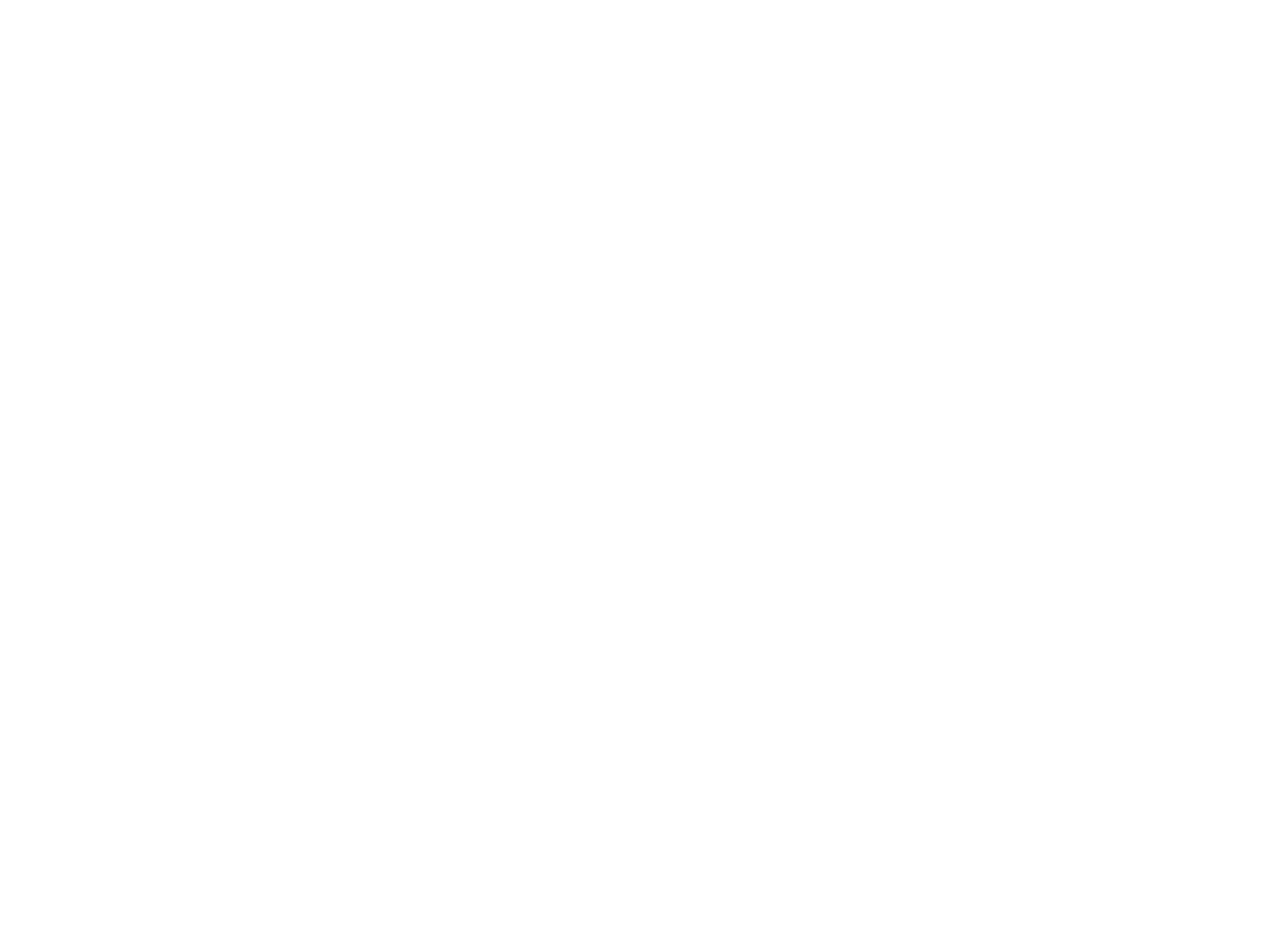
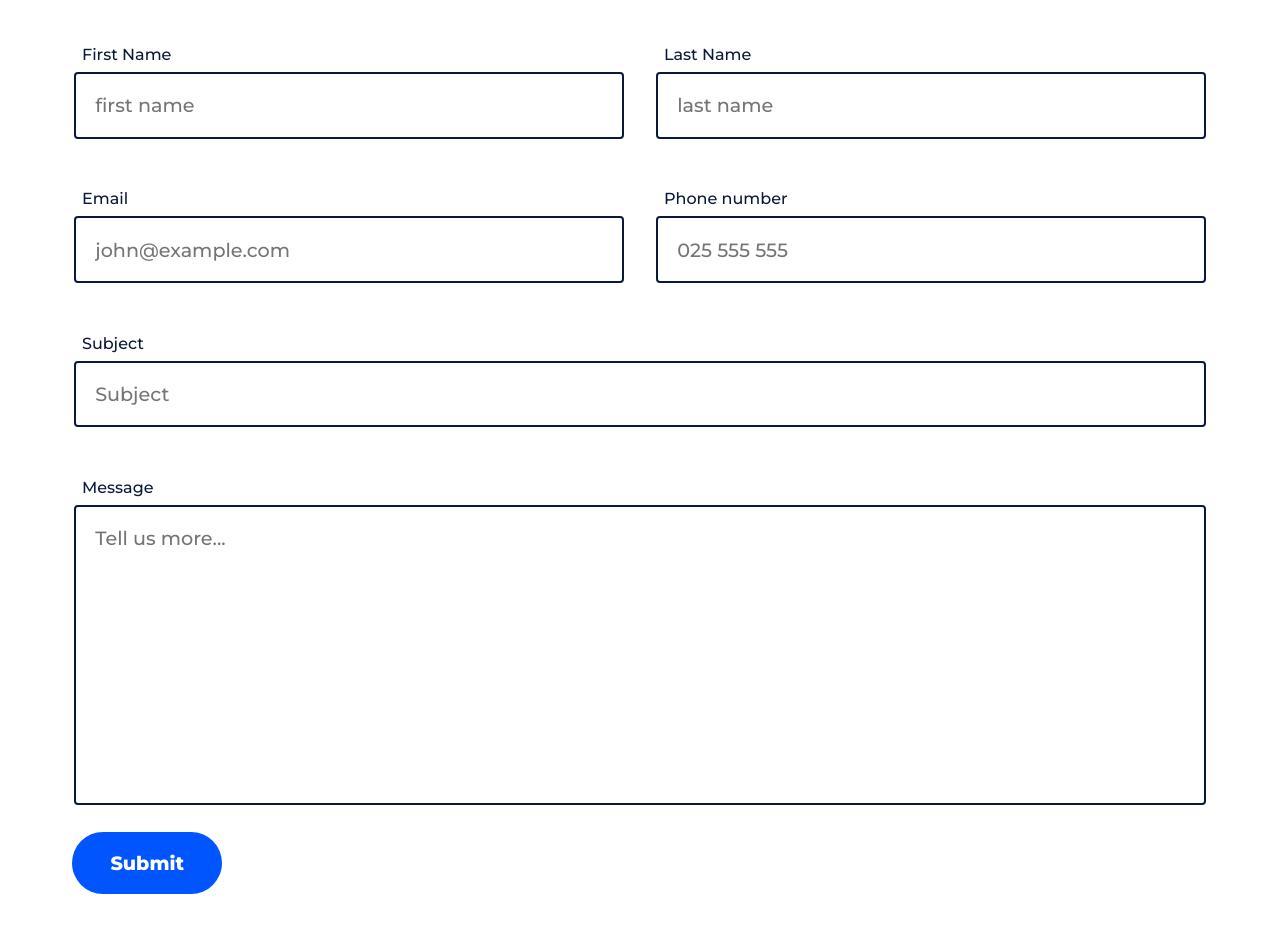
Before and after one commit to caedanl/datacom, a React (Create React App) app in the folder client/: page / in a window 1280 px wide. Shown: the part 400-1326 px from the top of the page. Before the commit the page ends 800 px from the top, so only its background shows below. Built offline with nearby package versions, Linux system fonts and the light colour scheme.

Commit message:
Added Form component and styling

```diff
--- a/client/package.json
+++ b/client/package.json
@@ -8,6 +8,7 @@
     "@testing-library/user-event": "^12.8.3",
     "react": "^17.0.2",
     "react-dom": "^17.0.2",
+    "react-hook-form": "^7.20.4",
     "react-scripts": "4.0.3",
     "web-vitals": "^1.1.2"
   },
--- a/client/src/App.css
+++ b/client/src/App.css
@@ -2,7 +2,7 @@
 
 :root {
    --light-gray: #dadada;
-   --superlight-grey: #f0f0f0;
+   --superlight-gray: #f0f0f0;
    --dark-blue: #0a1839;
    --blue: #0055ff;
 }
--- a/client/src/App.js
+++ b/client/src/App.js
@@ -15,10 +15,10 @@
 
 function App() {
 
-   const handlReq = () => {
-      axios.post("/api/contact")
-         .then(res => console.log(res.data))
-   }
+   // const handlReq = () => {
+   //    axios.post("/api/contact")
+   //       .then(res => console.log(res.data))
+   // }
 
    const navigationItems = ['solutions', 'industries', 'discover', 'about us', 'careers']
 
--- a/client/src/components/Body.js
+++ b/client/src/components/Body.js
@@ -1,4 +1,5 @@
 import '../styles/Body.css'
+import Form from './Form';
 
 const Body = () => {
 
@@ -10,7 +11,7 @@
             <p>Get in touch with us using the contact form below. Our friendly team will be in touch.</p>
          </section>
          <section>
-
+            <Form />
          </section>
       </>
    )
--- /dev/null
+++ b/client/src/components/Form.js
@@ -0,0 +1,80 @@
+import '../styles/Form.css';
+import React from 'react';
+import { useForm } from 'react-hook-form';
+
+const Form = () => {
+
+   const { register, handleSubmit, formState: { errors } } = useForm();
+
+   const onSubmit = (data) => {
+      console.log(data);
+
+   };
+
+   console.log(errors)
+
+   // const handleSubmit = () => {
+   //    console.log("")
+   // }
+
+   // console.log(watch())
+
+   return (
+      <>
+         <p>{errors.message}</p>
+         <form onSubmit={handleSubmit(onSubmit)}>
+            <fieldset>
+               <label>
+                  <span className="title">First Name</span>
+                  <input className={errors.firstName && "error"} type="text" placeholder="first name"
+                     {...register("firstName", { required: "Please provide your first name", })}
+                  />
+                  <span className="error">{(errors.firstName && errors.firstName.message)}</span>
+               </label>
+               <label>
+                  <span className="title">Last Name</span>
+                  <input type="text" placeholder="last name"
+                     {...register("lastName")}
+                  />
+               </label>
+            </fieldset>
+            <fieldset>
+               <label>
+                  <span className="title">Email</span>
+                  <input className={errors.email && "error"} type="text" placeholder="john@example.com"
+                     {...register("email", { required: "We'll need an email address to get back to you"})}
+                  />
+                  <span className="error">{(errors.email && errors.email.message)}</span>
+               </label>
+               <label>
+                  <span className="title">Phone number</span>
+                  <input type="text" placeholder="025 555 555"
+                     {...register("phone")}
+                  />
+               </label>
+            </fieldset>
+               <fieldset>
+                  <label>
+                     <span className="title">Subject</span>
+                     <input className={errors.subject && "error"} type="text" placeholder="Subject"
+                        {...register("subject", {required: "Subject needed"})}
+                     />
+                     <span className="error">{(errors.subject && errors.subject.message)}</span>
+                  </label>
+               </fieldset>
+               <fieldset>
+                  <label>
+                     <span className="title">Message</span>
+                     <textarea className={errors.messageContent && "error"} placeholder="Tell us more..."
+                        {...register("messageContent", { required: "Please tell us how we can help you", })}
+                     />
+                     <span className="error">{(errors.messageContent && errors.messageContent.message)}</span>
+                  </label>
+               </fieldset>
+            <button type="submit">Submit</button>
+         </form>
+      </>
+   )
+}
+
+export default Form;
--- a/client/src/styles/Body.css
+++ b/client/src/styles/Body.css
@@ -1,3 +1,5 @@
 section {
    padding: 2em;
+   max-width: 1200px;
+   margin: 0 auto;
 }
--- /dev/null
+++ b/client/src/styles/Form.css
@@ -0,0 +1,77 @@
+form {
+   font-family: 'Montserrat';
+}
+
+form label {
+   display: flex;
+   flex-direction: column;
+   flex: 100%;
+}
+
+form label span.title {
+   padding: 0.5em;
+   font-weight: 500;
+   color: var(--dark-blue)
+}
+
+form label input, textarea {
+   font-weight: 500;
+   padding: 1em;
+   font-size: 1.2rem;
+   outline: none;
+   border: 2px solid var(--dark-blue);
+   border-radius: 4px;
+   -webkit-border-radius: 4px;
+   -moz-border-radius: 4px;
+   -ms-border-radius: 4px;
+   -o-border-radius: 4px;
+}
+
+form label textarea {
+   height: 300px;
+   resize: none;
+}
+
+form label :is(textarea, input).error {
+   border-color: red !important;
+}
+
+form label input:focus, textarea:focus {
+   border: 2px solid var(--blue);
+   /* box-shadow: 0px 0px 10px 1px rgba(0,85,255,0.2); */
+}
+
+form label span.error {
+   padding: 0.75em 0 0 0.75em;
+   font-size: 0.9rem;
+   color: red;
+   font-style: italic;
+}
+
+form fieldset {
+   padding: 1em 0;
+   gap: 2em;
+   display: flex;
+   border: 0;
+}
+
+form button {
+   padding: 1em 2em;
+   font-size: 1.2rem;
+   background-color: var(--blue);
+   color: white;
+   font-weight: 800;
+   border-radius: 500px;
+   -webkit-border-radius: 500px;
+   -moz-border-radius: 500px;
+   -ms-border-radius: 500px;
+   -o-border-radius: 500px;
+   border: 0;
+   /* outline: none; */
+}
+
+@media only screen and (max-width: 800px) {
+   fieldset {
+      flex-direction: column;
+   }
+}
--- a/client/src/styles/Header.css
+++ b/client/src/styles/Header.css
@@ -43,7 +43,7 @@
 }
 
 nav li:hover {
-   background-color: var(--superlight-grey);
+   background-color: var(--superlight-gray);
 }
 
 nav li::first-letter {
```
Also changed, not shown: 1 other file (tests, documents, lock files or other folders).
